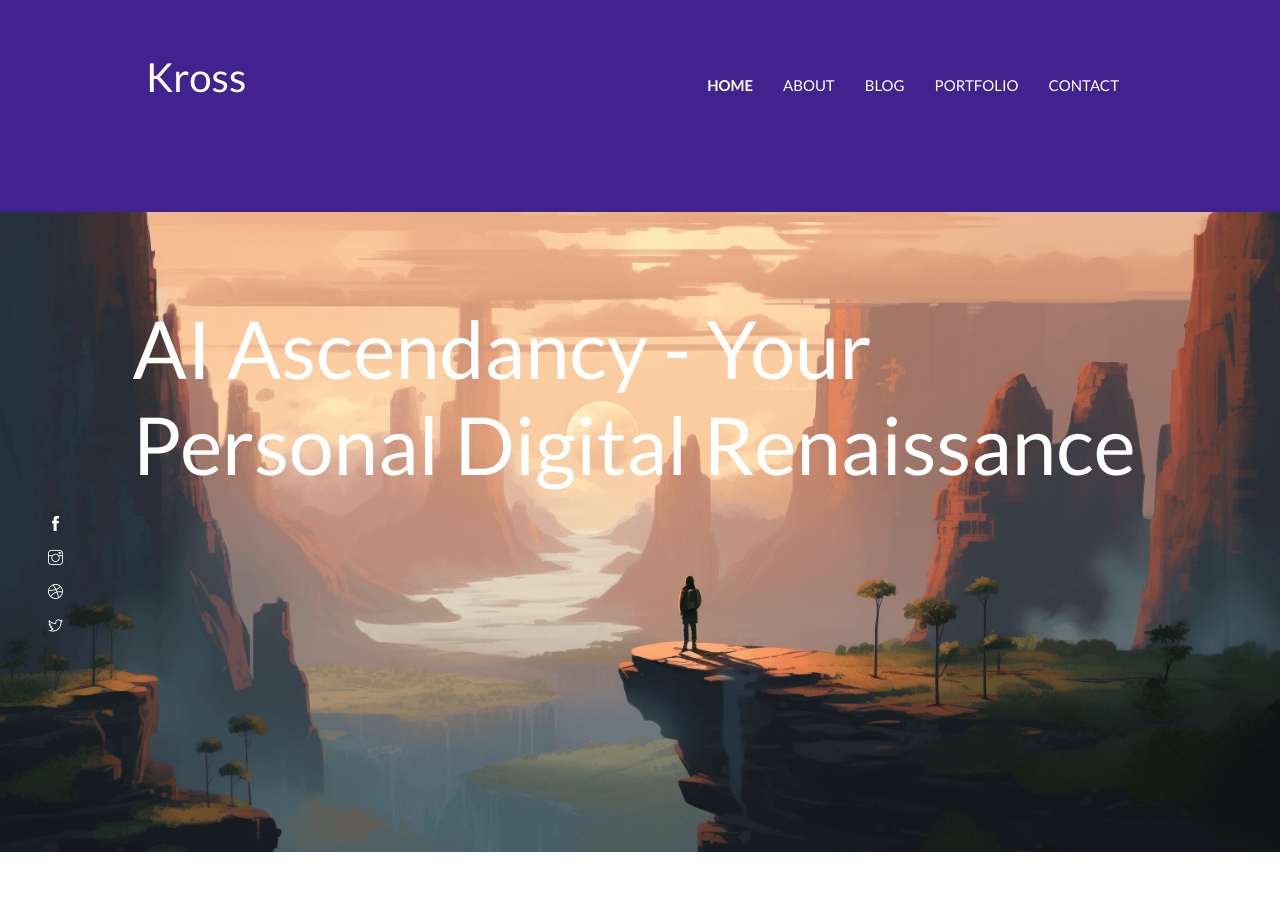
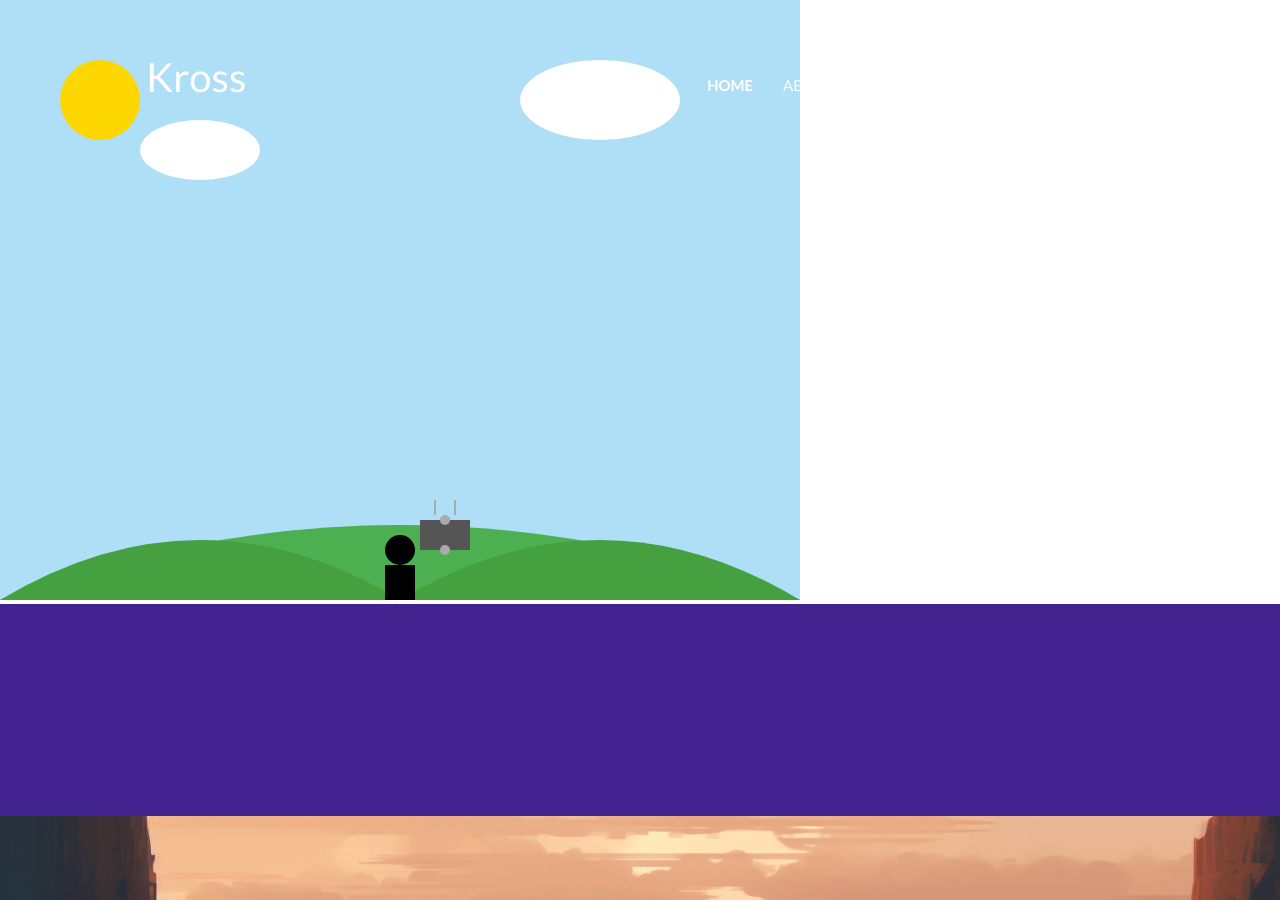
Before and after one commit to gera3d/bears_v3, a Jekyll site: the page built from index.html, in a window 1280 px wide and 900 px high. Built offline with Jekyll 4.4.1, drawn with Linux system fonts in a browser that asks for light colours.

Commit message:
Update index.html

```diff
--- a/index.html
+++ b/index.html
@@ -1,6 +1,36 @@
 ---
 layout: default
 ---
+<svg width="800" height="600" xmlns="http://www.w3.org/2000/svg">
+    <!-- Sky Background -->
+    <rect width="800" height="600" fill="#AEDFF7" />
+
+    <!-- Valley (enhanced shape) -->
+    <path d="M 0,600 Q 400,450 800,600" fill="#4CAF50" />
+    <path d="M 0,600 Q 200,480 400,600" fill="#45A040" />
+    <path d="M 400,600 Q 600,480 800,600" fill="#45A040" />
+
+    <!-- Businessperson (circle for head and rectangle for body) -->
+    <circle cx="400" cy="550" r="15" fill="#000" />
+    <rect x="385" y="565" width="30" height="40" fill="#000" />
+
+    <!-- Hover Drone (more detailed shape) -->
+    <rect x="420" y="520" width="50" height="30" fill="#555" />
+    <circle cx="445" cy="520" r="5" fill="#AAA" />
+    <circle cx="445" cy="550" r="5" fill="#AAA" />
+
+    <!-- Drone Propellers -->
+    <line x1="435" y1="515" x2="435" y2="500" stroke="#AAA" stroke-width="2"/>
+    <line x1="455" y1="515" x2="455" y2="500" stroke="#AAA" stroke-width="2"/>
+
+    <!-- Sun in the sky -->
+    <circle cx="100" cy="100" r="40" fill="#FFD700" />
+
+    <!-- Clouds -->
+    <ellipse cx="200" cy="150" rx="60" ry="30" fill="#FFF" />
+    <ellipse cx="600" cy="100" rx="80" ry="40" fill="#FFF" />
+
+</svg>
 
 {% include hero-section.html %}
 
```
